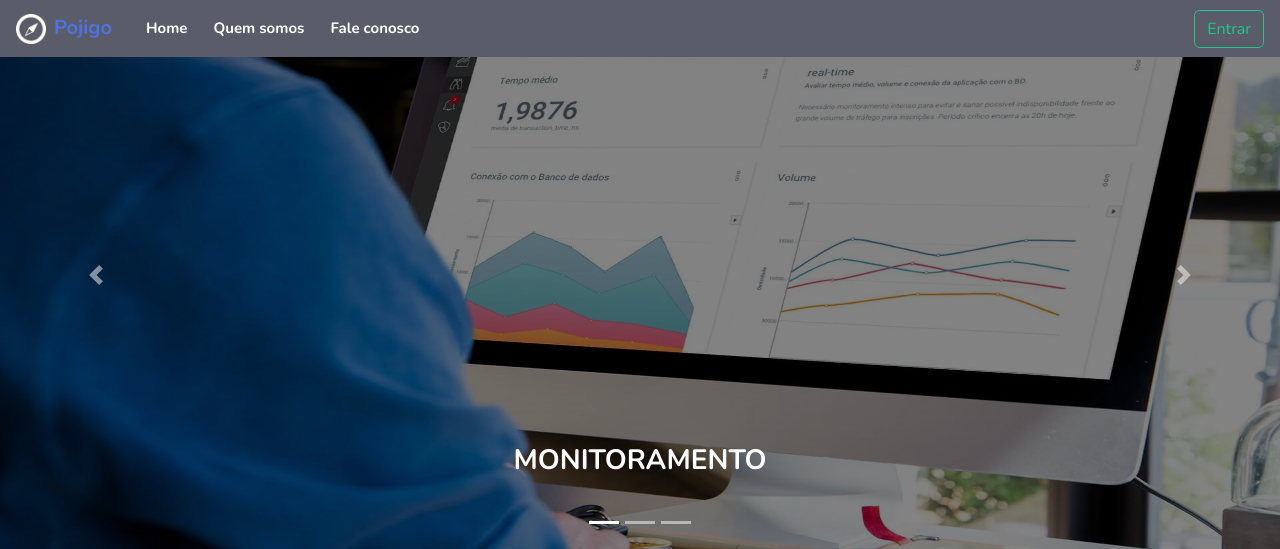
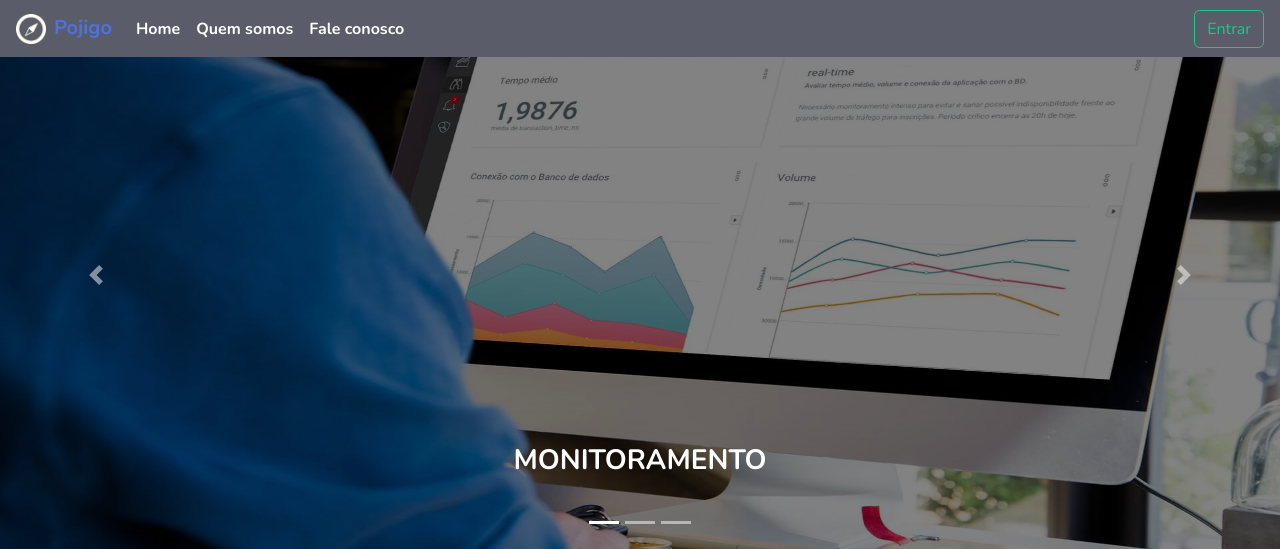
Before and after one commit to DouglasRonchi/TCC-POJIGO, a PHP site: page /TCC-POJIGO/src/pages/institucional/institucional.php in a window 1280 px wide. Shown: the top 549 px of the page. Run offline with PHP 8.4, Linux system fonts and the light colour scheme.

Commit message:
Ajustando Index

```diff
--- a/css/institucional.css
+++ b/css/institucional.css
@@ -7,17 +7,6 @@ body{background-color: rgb(245, 245, 245);}
   width:100%;
   z-index:10;
   border-radius:0;
-}
-.menulink {
-  margin-left: 10px;
-  font-size: 15px;
-  -webkit-transition: 0.3s ease-in;
-  -moz-transition: 0.3s ease-in;
-  -o-transition: 0.3s ease-in;
-  transition: 0.3s ease-in;
-}
-.menulink:hover {
-  font-size: 22px;
 }
 
 
--- a/src/pages/institucional/institucional.php
+++ b/src/pages/institucional/institucional.php
@@ -41,9 +41,9 @@
         </button>
         <div class="collapse navbar-collapse" id="navbarNavAltMarkup">
             <div class="navbar-nav">
-                <a class="nav-item nav-link text-white menulink" href="#"><strong>Home</strong><span class="sr-only">(current)</span></a>
-                <a href="#list-item-4" class="nav-item nav-link text-white menulink"><strong>Quem somos</strong></a>
-                <a href="#list-item-5" class="nav-item nav-link text-white menulink"><strong>Fale conosco</strong></a>
+                <a class="nav-item nav-link text-white" href="#"><strong>Home</strong><span class="sr-only">(current)</span></a>
+                <a href="#list-item-4" class="nav-item nav-link text-white"><strong>Quem somos</strong></a>
+                <a href="#list-item-5" class="nav-item nav-link text-white"><strong>Fale conosco</strong></a>
             </div>
         </div>
         <div class="form-inline my-2 my-lg-0">
```
